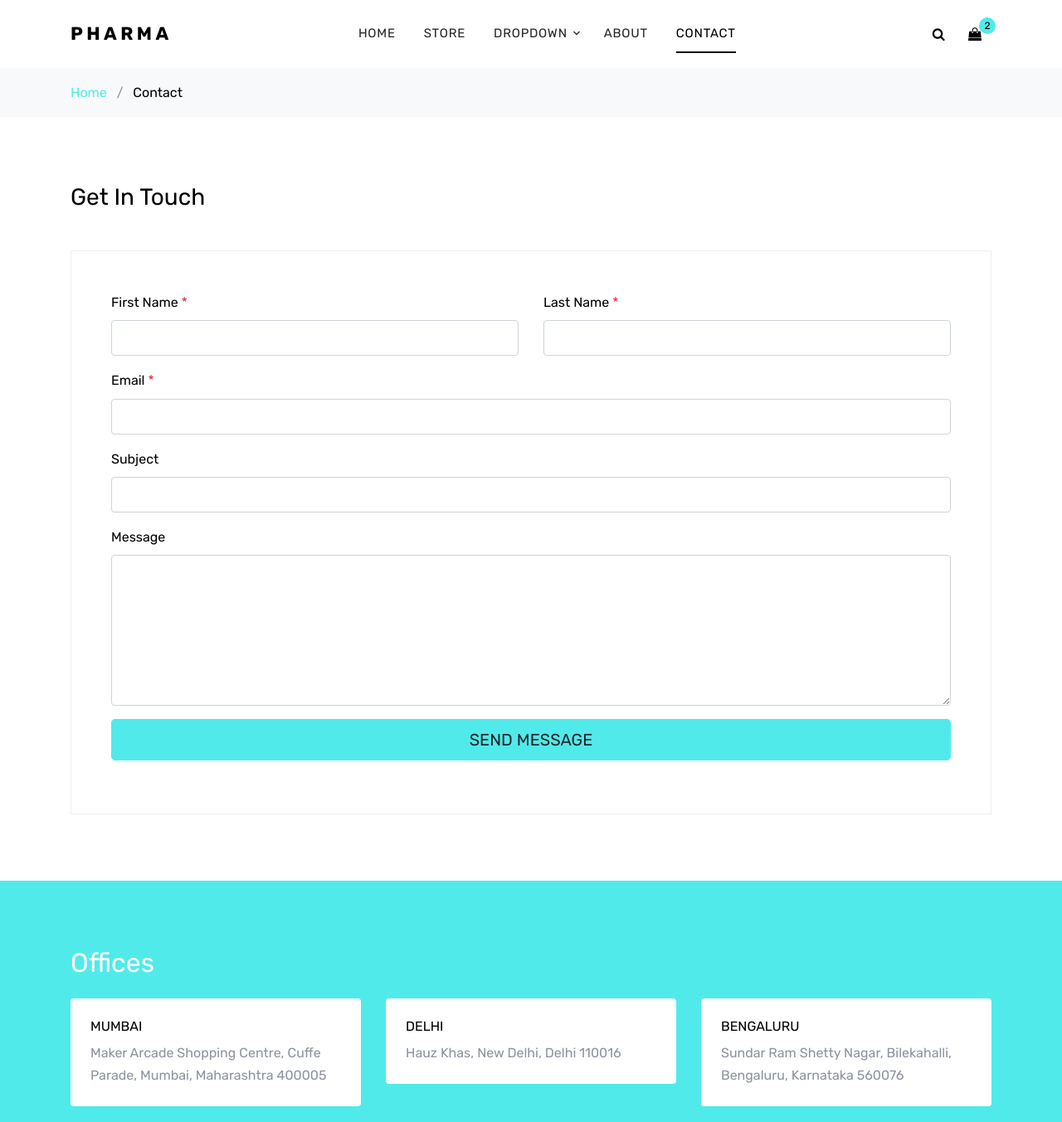
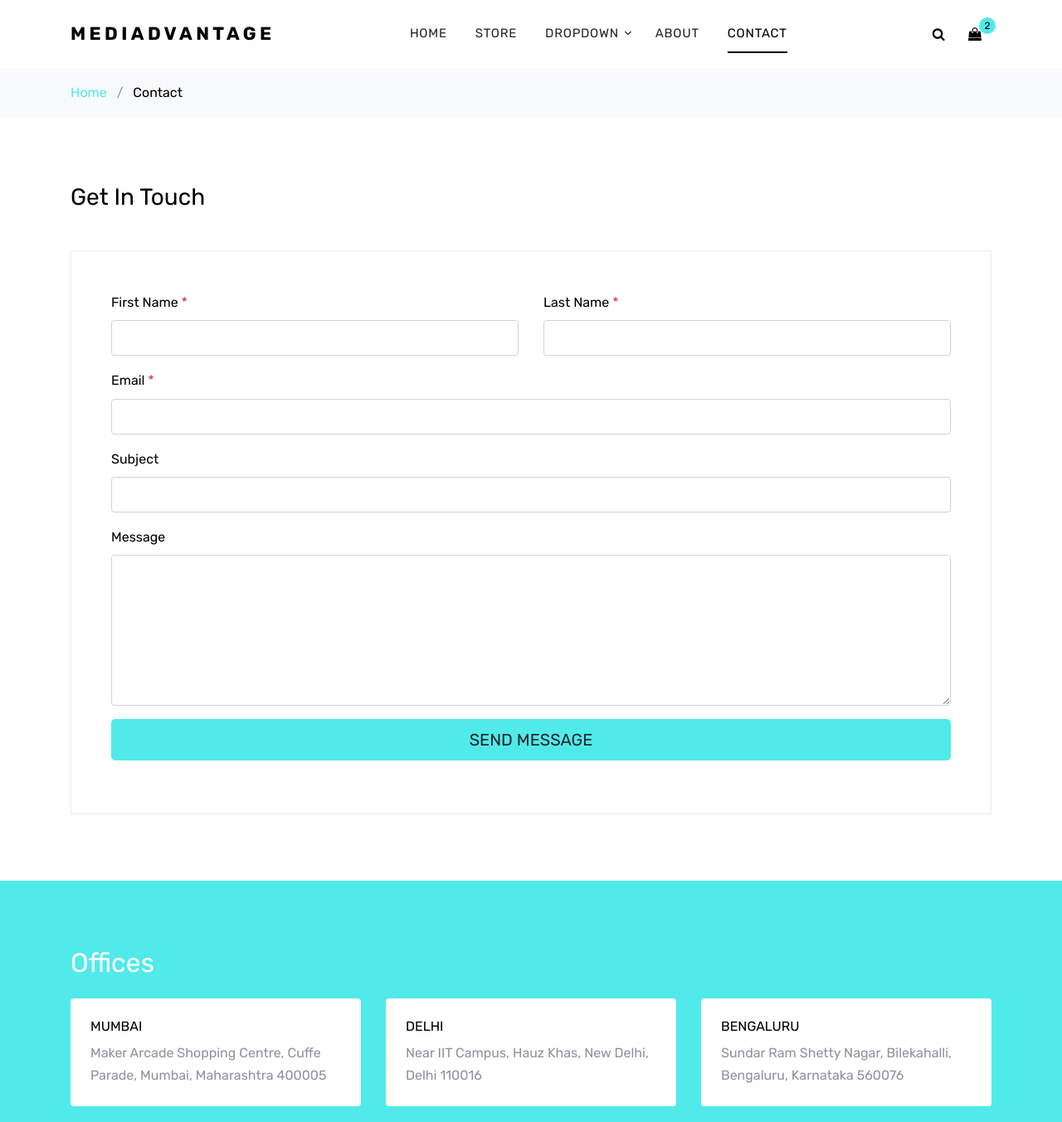
Before and after one commit to mediadvantage/mediadvantage.github.io, a plain HTML site: page contact.html in a window 1280 px wide. Shown: the top 1353 px of the page at 83% size. Drawn offline with Linux system fonts and the light colour scheme; files whose address does not match are found by name.

Commit message:
Update contact.html

```diff
--- a/contact.html
+++ b/contact.html
@@ -42,7 +42,7 @@
         <div class="d-flex align-items-center justify-content-between">
           <div class="logo">
             <div class="site-logo">
-              <a href="index.html" class="js-logo-clone">Pharma</a>
+              <a href="index.html" class="js-logo-clone">MEDIADVANTAGE</a>
             </div>
           </div>
           <div class="main-nav d-none d-lg-block">
@@ -167,7 +167,7 @@
           <div class="col-lg-4">
             <div class="p-4 bg-white mb-3 rounded">
               <span class="d-block text-black h6 text-uppercase">Delhi</span>
-              <p class="mb-0">Hauz Khas, New Delhi, Delhi 110016</p>
+              <p class="mb-0">Near IIT Campus, Hauz Khas, New Delhi, Delhi 110016</p>
             </div>
           </div>
           <div class="col-lg-4">
```
